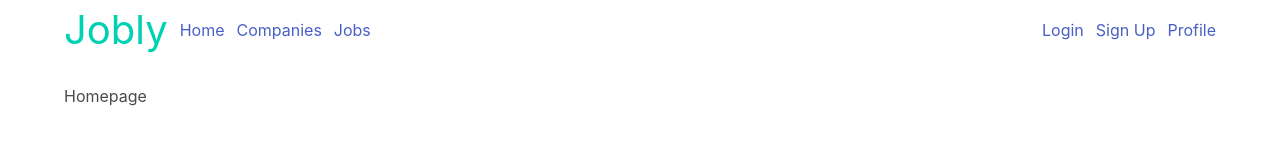
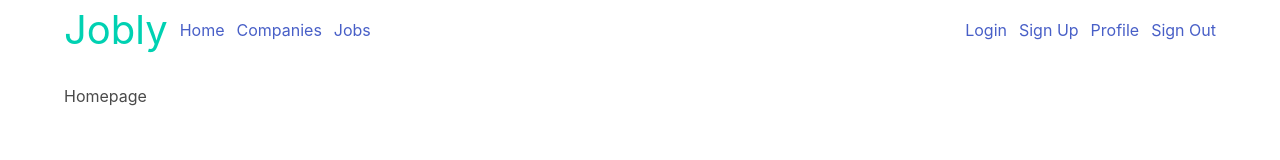
Before and after one commit to quentinikeno/Springboard-SEC-React-Jobly, a React (Create React App) app: page / in a window 1280 px wide. Shown: the top 160 px of the page. Built offline with nearby package versions, Linux system fonts and the light colour scheme; no server answers.

Commit message:
Add signout link to Navbar.

```diff
--- a/src/Navbar.js
+++ b/src/Navbar.js
@@ -1,6 +1,6 @@
-import { NavLink } from "react-router-dom";
+import { NavLink, Link } from "react-router-dom";
 
-const Navbar = () => {
+const Navbar = ({ signOut }) => {
 	return (
 		<nav className="level">
 			<div className="level-left">
@@ -28,6 +28,9 @@ const Navbar = () => {
 				<NavLink className="level-item" to="/profile">
 					Profile
 				</NavLink>
+				<Link className="level-item" to="/" onClick={signOut}>
+					Sign Out
+				</Link>
 			</div>
 		</nav>
 	);
```
